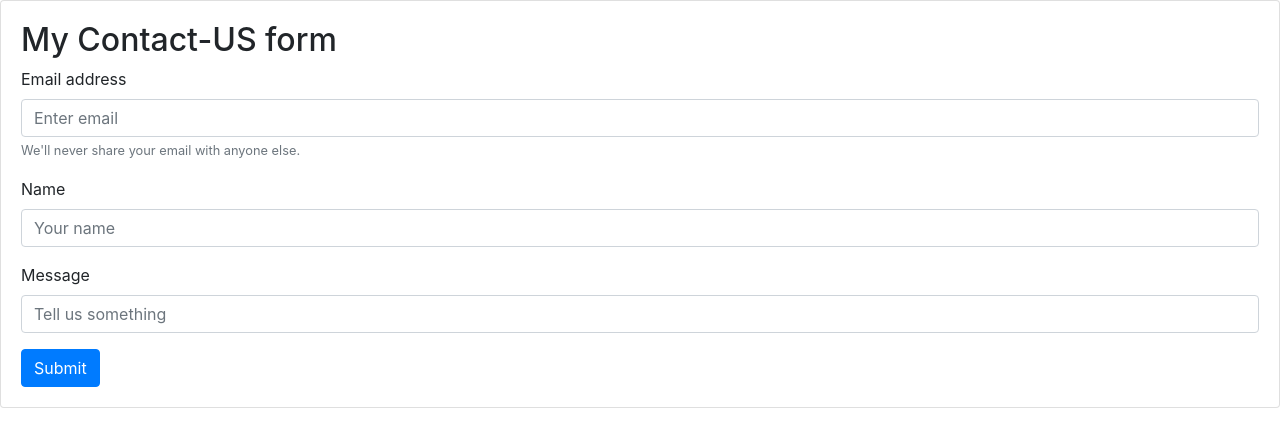
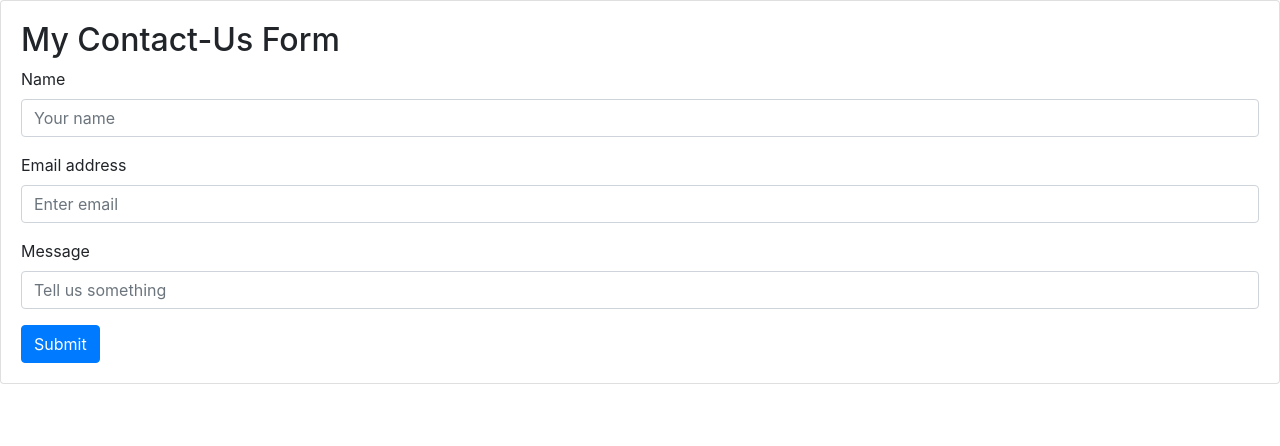
Before and after one commit to hsudale/MKD, a plain HTML site: page index.html in a window 1280 px wide. Drawn offline with nearby package versions, Linux system fonts and the light colour scheme.

Commit message:
Update index.html

```diff
--- a/index.html
+++ b/index.html
@@ -33,17 +33,16 @@ v.1.0 - James Beswick (@jbesw) - contact me with any questions!
     <!-- Main form -->
   <div class="card">
     <div class="card-body">
-    <h2>My Contact-US form</h2>
+    <h2>My Contact-Us Form</h2>
     <form action="" method="POST">
+      <div class="form-group">
+        <label for="name">Name</label>
+        <input type="name" class="form-control" id="name"  placeholder="Your name">
+      </div>
+
       <div class="form-group">
         <label for="email">Email address</label>
         <input type="email" class="form-control" id="email"  placeholder="Enter email">
-        <small id="emailHelp" class="form-text text-muted">We'll never share your email with anyone else.</small>
-      </div>
-
-      <div class="form-group">
-        <label for="name">Name</label>
-        <input type="name" class="form-control" id="name"  placeholder="Your name">
       </div>
 
       <div class="form-group">
@@ -82,7 +81,7 @@ v.1.0 - James Beswick (@jbesw) - contact me with any questions!
         xhr.onloadend = response => {
           if (response.target.status === 200) {
             form.reset();
-            submitResponse.innerHTML = 'Form submitted. Success!  We\'ll reach out as soon as we can.';
+            submitResponse.innerHTML = 'Form submitted!  We\'ll reach out as soon as we can.';
           } else {
             submitResponse.innerHTML = 'Error! Please try again.';
             console.error(JSON.parse(response.target.response).message);
```
